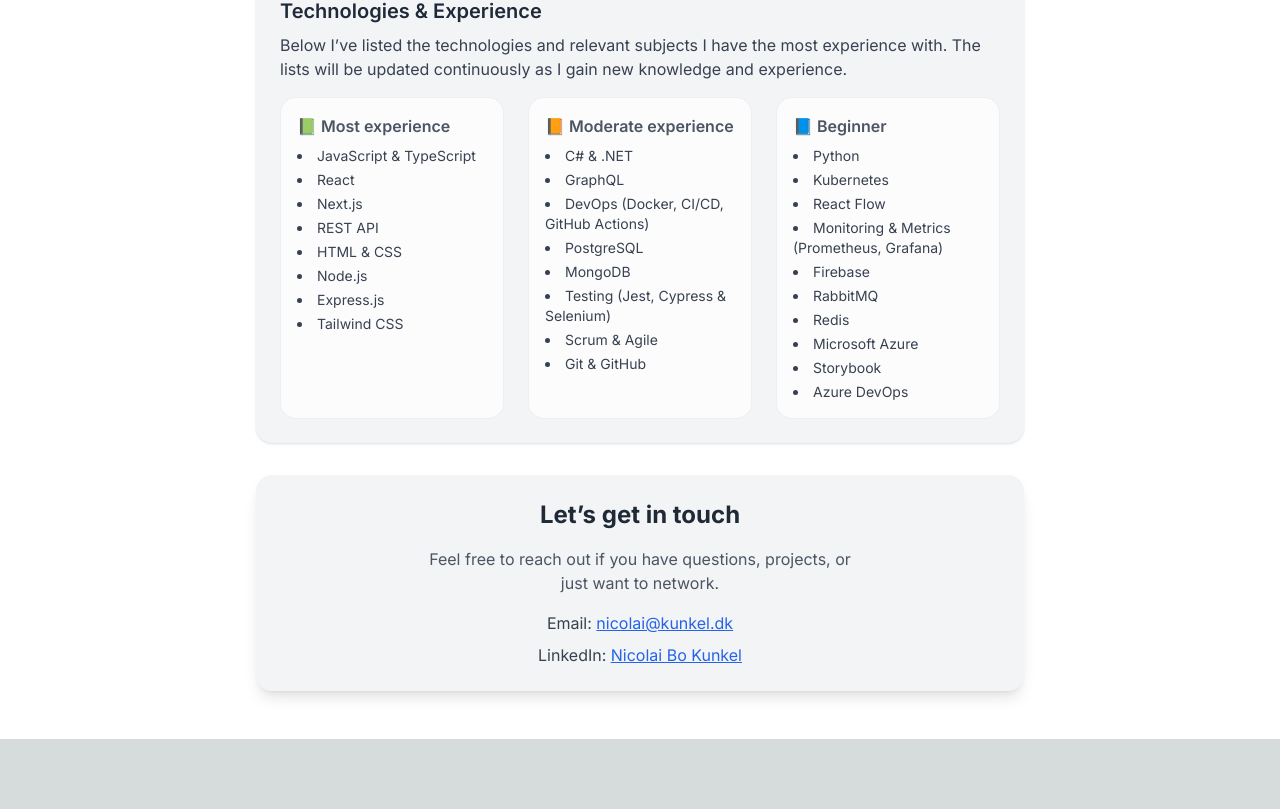
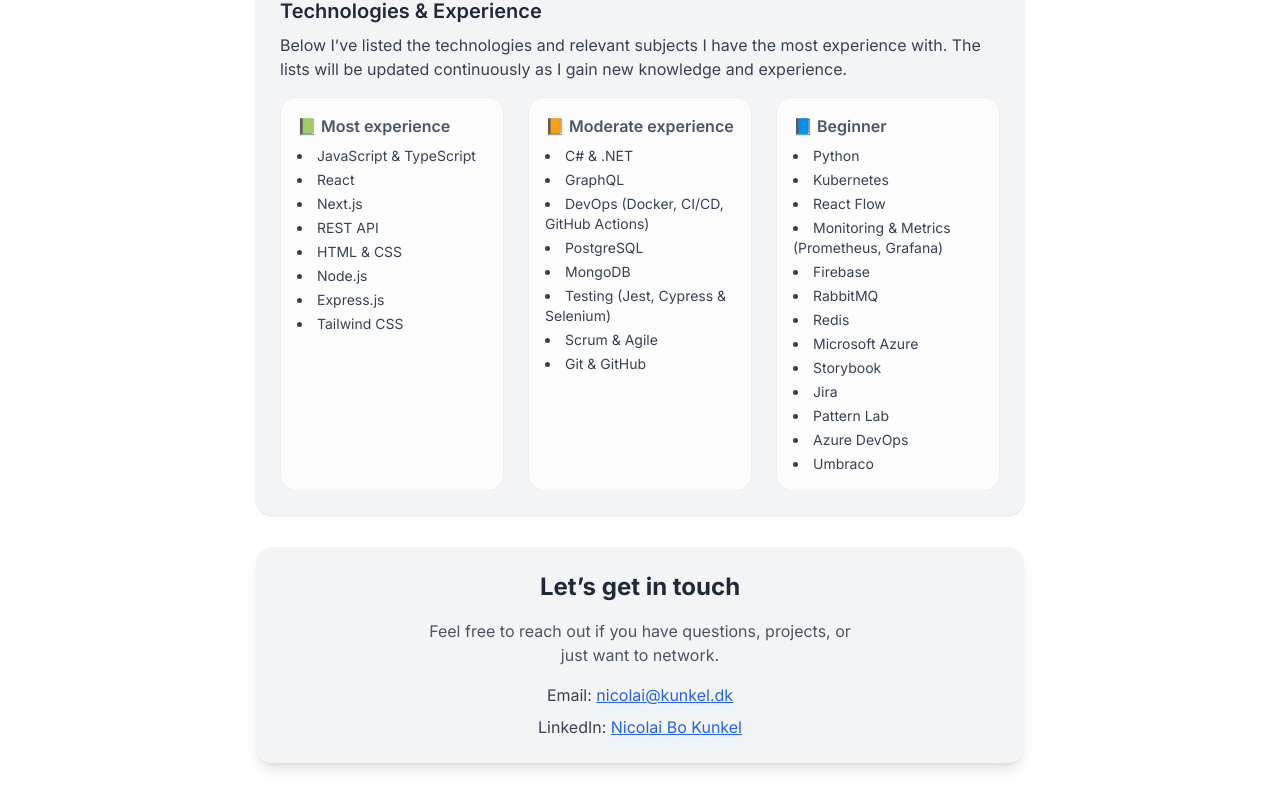
Before and after one commit to NicolaiBoKunkel/nbkhomepage, a Next.js app: page / in a window 1280 px wide. Shown: the part 935-1744 px from the top of the page. Before the commit the page ends 1674 px from the top, so only its background shows below. Built offline with nearby package versions, Linux system fonts and the light colour scheme; no server answers.

Commit message:
Updated info

```diff
--- a/src/app/page.tsx
+++ b/src/app/page.tsx
@@ -249,7 +249,10 @@
                     <li>Redis</li>
                     <li>Microsoft Azure</li>
                     <li>Storybook</li>
+                    <li>Jira</li>
+                    <li>Pattern Lab</li>
                     <li>Azure DevOps</li>
+                    <li>Umbraco</li>
                   </ul>
                 </div>
               </div>
```
